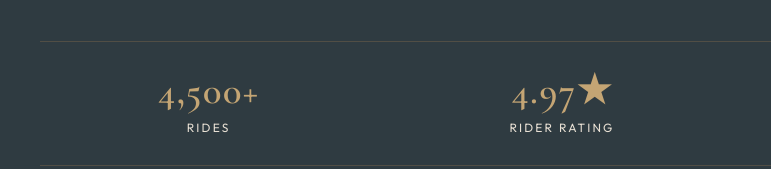
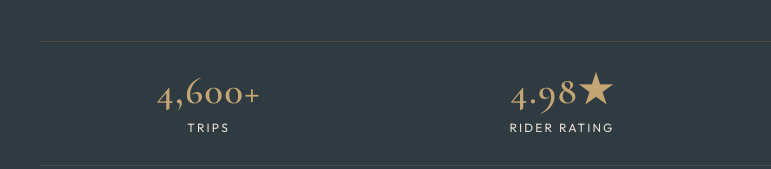
Before and after one commit to LithiumCain/LexiStevens, a plain HTML site: page concierge/index.html in a window 1280 px wide. Shown: the part 783-952 px from the top of the page, 78-849 px from the left. Drawn offline with nearby package versions, Linux system fonts and the light colour scheme.

Commit message:
Update concierge stats: 4,600+ trips, 4.98 rating

```diff
--- a/concierge/index.html
+++ b/concierge/index.html
@@ -68,11 +68,11 @@
   <section class="zls-trust" aria-label="Experience">
     <div class="zls-trust-grid">
       <div class="zls-trust-item">
-        <p class="zls-trust-value">4,500+</p>
-        <p class="zls-trust-label">Rides</p>
+        <p class="zls-trust-value">4,600+</p>
+        <p class="zls-trust-label">Trips</p>
       </div>
       <div class="zls-trust-item">
-        <p class="zls-trust-value">4.97★</p>
+        <p class="zls-trust-value">4.98★</p>
         <p class="zls-trust-label">Rider rating</p>
       </div>
       <div class="zls-trust-item">
```
